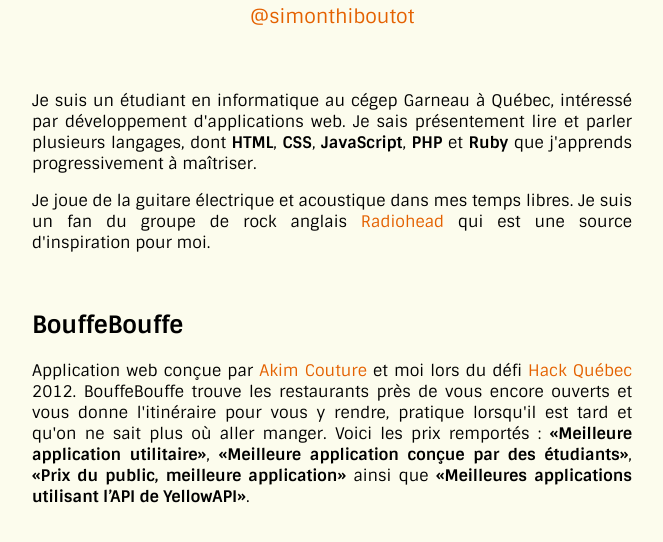
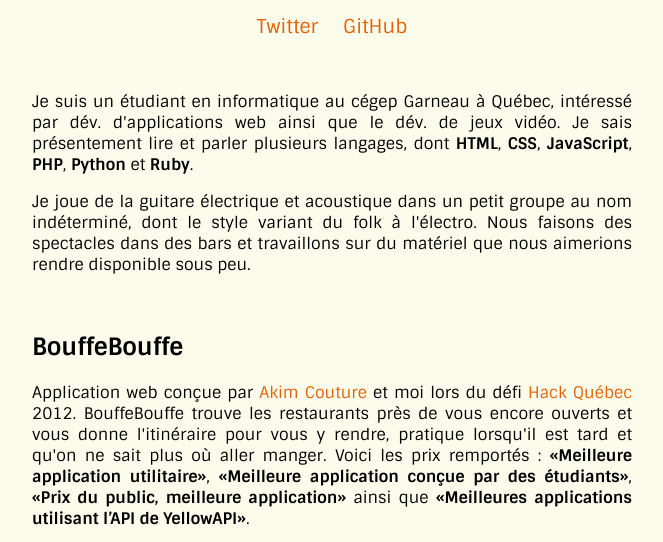
Before and after one commit to masterT/mastert.github.io, a plain HTML site: page index.html in a window 1280 px wide. Shown: the part 204-746 px from the top of the page, without its empty margins (308-971 px from the left). Drawn offline with Linux system fonts and the light colour scheme.

Commit message:
add music stuff

```diff
--- a/index.html
+++ b/index.html
@@ -21,16 +21,15 @@
 
     <header>
         <h1>Simon Thiboutôt</h1>
-        <a href="https://twitter.com/simonthiboutot">@simonthiboutot</a>
+        <ul id="social">
+            <li><a href="http://twitter.com/simonthiboutot">Twitter</a></li>
+            <li><a href="https://github.com/masterT">GitHub</a></li>
+        </ul>
     </header>
 
-    <p>
-        Je suis un étudiant en informatique au cégep Garneau à Québec, intéressé par développement d'applications web. Je sais présentement lire et parler plusieurs langages, dont <strong>HTML</strong>, <strong>CSS</strong>, <strong>JavaScript</strong>, <strong>PHP</strong> et <strong>Ruby</strong> que j'apprends progressivement à maîtriser.
-    </p>
+    <p>Je suis un étudiant en informatique au cégep Garneau à Québec, intéressé par dév. d'applications web ainsi que le dév. de jeux vidéo. Je sais présentement lire et parler plusieurs langages, dont <strong>HTML</strong>, <strong>CSS</strong>, <strong>JavaScript</strong>, <strong>PHP</strong>, <strong>Python</strong> et <strong>Ruby</strong>.</p>
 
-    <p>
-        Je joue de la guitare électrique et acoustique dans mes temps libres. Je suis un fan du groupe de rock anglais <a href="http://fr.wikipedia.org/wiki/Radiohead">Radiohead</a> qui est une source d'inspiration pour moi.
-    </p>
+    <p>Je joue de la guitare électrique et acoustique dans un petit groupe au nom indéterminé, dont le style variant du folk à l'électro. Nous faisons des spectacles dans des bars et travaillons sur du matériel que nous aimerions rendre disponible sous peu.</p>
 
     <div class="project">
         <h2>BouffeBouffe</h2>
--- a/style.css
+++ b/style.css
@@ -12,7 +12,7 @@ body {
 }
 header {
 	padding-top: 50px;
-	padding-bottom: 45px;
+	padding-bottom: 20px;
 	text-align: center;
 }
 header h1 {
@@ -21,6 +21,15 @@ header h1 {
 }
 header a {
 	font-size: 1.2em;
+}
+#social{
+	padding: 0;
+}
+#social li {
+	display: inline-block;
+	text-decoration: none;
+	padding-left: 10px;
+	padding-right: 10px;
 }
 .container {
 	margin: 50px auto;
```
